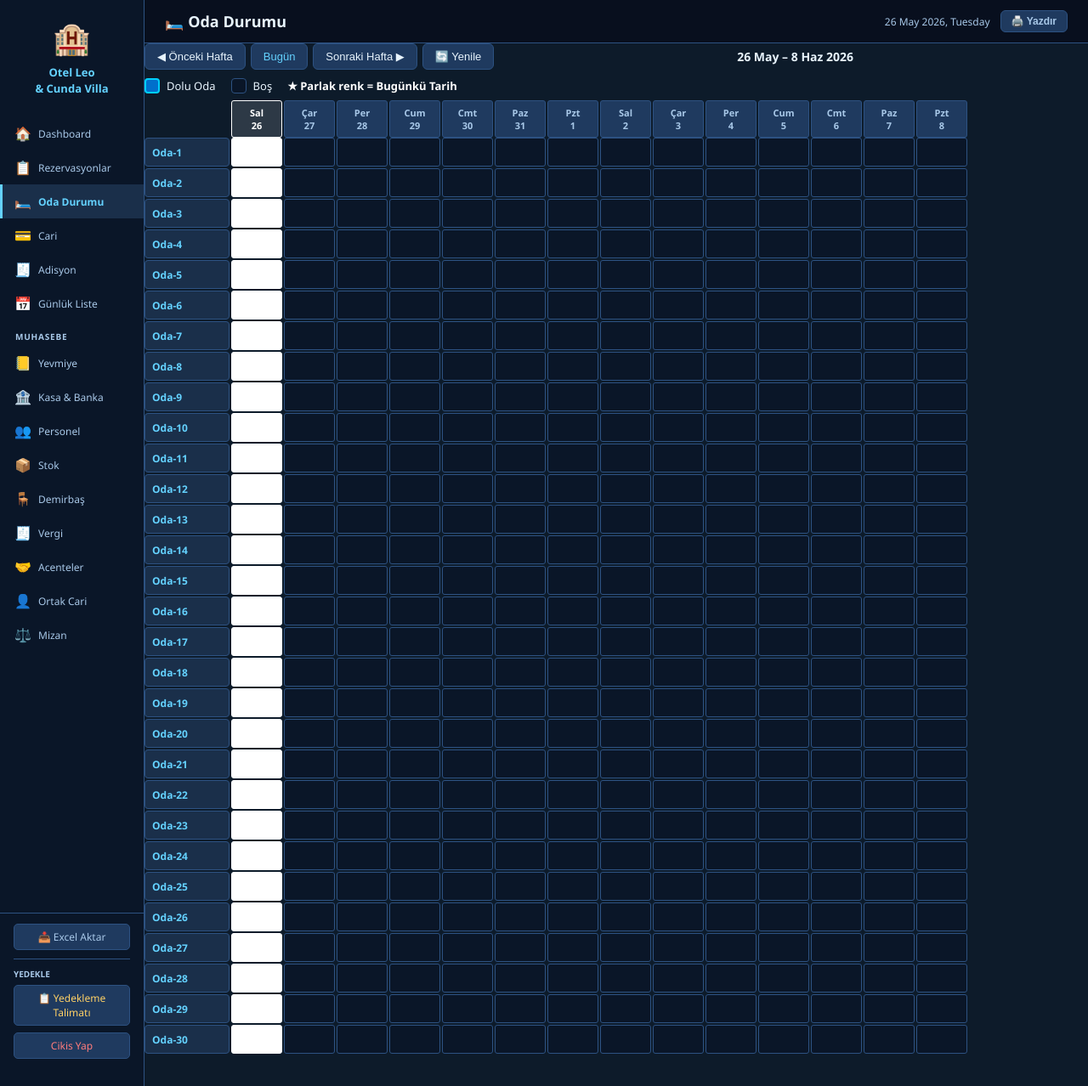
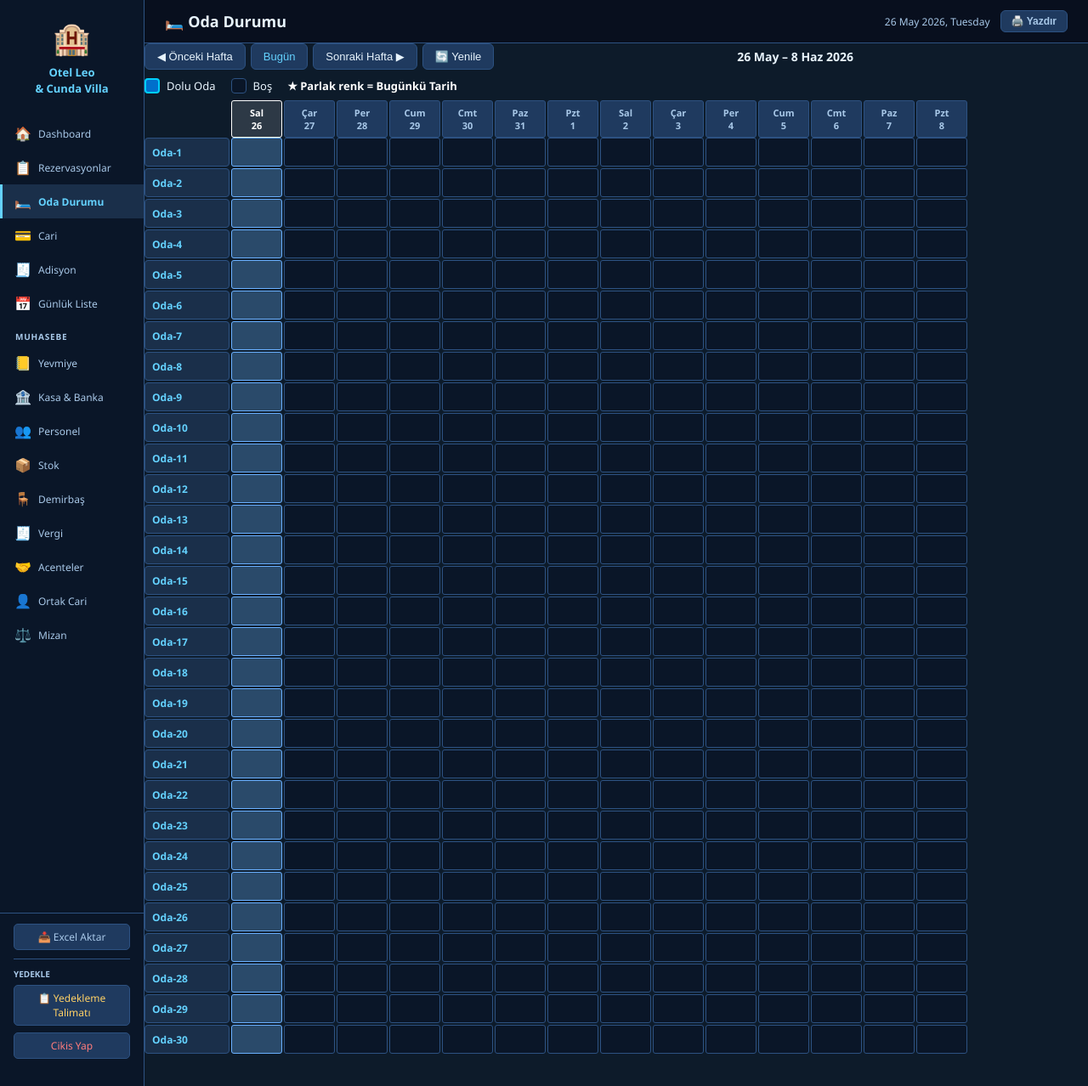
Before and after one commit to bmkucuk/otel-rzv, a Flask app: page /oda-durumu in a window 1280 px wide. Shown: the whole page at 85% size. Run offline with Flask 3, Linux system fonts and the light colour scheme; the visitor is signed in with stand-in values (Sample User, id 1); data that the repository does not hold is empty.

Commit message:
today: sadece bos hucreler acik mavi, dolu dokunulmadi

```diff
--- a/templates/oda_durumu.html
+++ b/templates/oda_durumu.html
@@ -157,10 +157,10 @@ function render(d){
         const cls=base+(cell.is_giris?' giris':'');
         const gF=cell.giris?new Date(cell.giris+'T00:00:00').toLocaleDateString('tr-TR'):'';
         const cF=cell.cikis?new Date(cell.cikis+'T00:00:00').toLocaleDateString('tr-TR'):'';
-        const todayStyleD = isToday ? 'background:#ffffff;border-color:#ffffff' : '';
+        const todayStyleD = '';
         html+=`<div class="cell ${cls}${isToday?' today':''}" style="${todayStyleD}">${cell.initials}<div class="tooltip">${cell.musteri}<br>${gF} – ${cF}<br>Föy: ${cell.foy_no}</div></div>`;
       } else {
-        const todayStyle = isToday ? 'background:#ffffff;border-color:#ffffff' : '';
+        const todayStyle = isToday ? 'background:#2a4a6a;border:1px solid #6ab0ff' : '';
         html+=`<div class="cell bos${isToday?' today':''}" style="${todayStyle}"></div>`;
       }
     }
```
